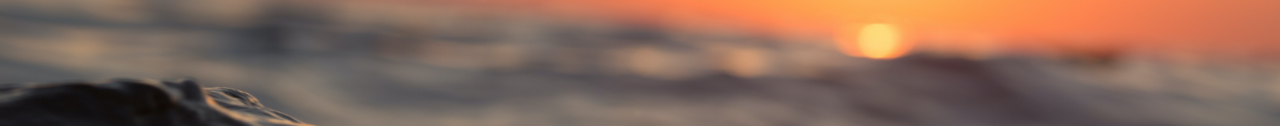
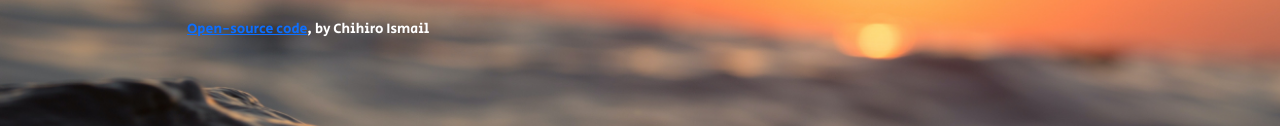
Before and after one commit to Chihiro-001/vanilla-weather-app-dev.workflow, a plain HTML site: page index.html in a window 1280 px wide. Shown: the part 372-498 px from the top of the page. Drawn offline with nearby package versions, Linux system fonts and the light colour scheme; no server answers.

Commit message:
Added open-source link
Added my GitHub link

```diff
--- a/index.html
+++ b/index.html
@@ -129,6 +129,11 @@
           </div>
         </div>
       </div>
+      <small class="github-link"
+        ><a href="https://github.com/Chihiro-001/1st-project"
+          >Open-source code</a
+        >, by Chihiro Ismail</small
+      >
     </div>
     <script src="src/index.js"></script>
   </body>
--- a/src/style.css
+++ b/src/style.css
@@ -58,3 +58,9 @@ button {
 .sixdays {
   font-size: 2em;
 }
+.github-link {
+  margin: 105px;
+  margin-top: 20px;
+  margin-bottom: 20px;
+  width: 750px;
+}
```
